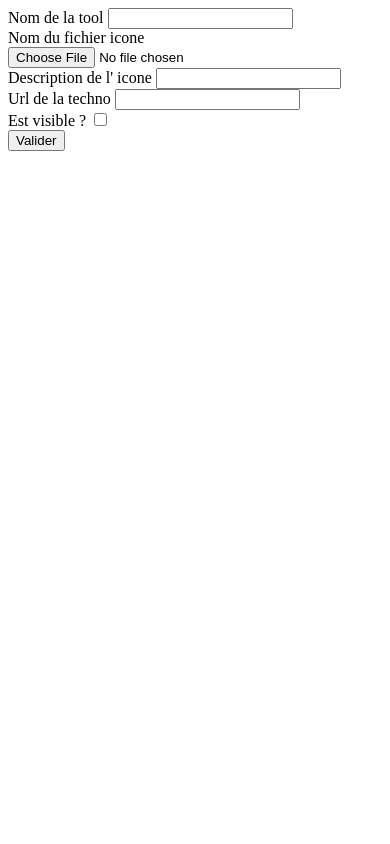
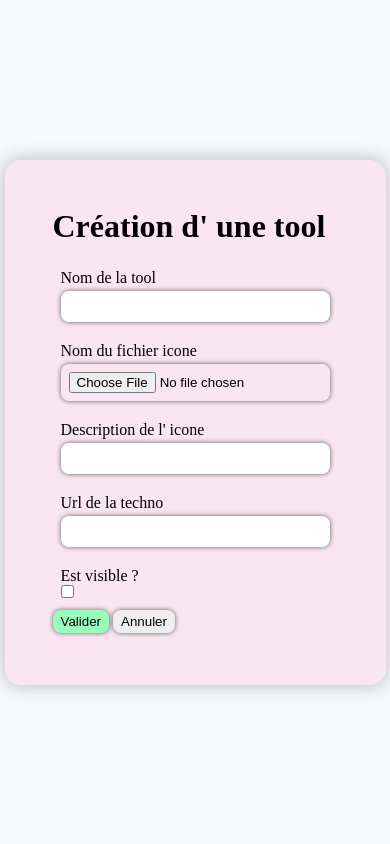
Before and after one commit to ahammer0/sitePerso, a PHP site: page /admin/edit_tools.php in a window 390 px wide. Run offline with PHP 8.4, Linux system fonts and the light colour scheme.

Commit message:
add style to edit tools and projects
add responsivness to edit modals

```diff
--- a/admin/edit_tools.php
+++ b/admin/edit_tools.php
@@ -2,7 +2,6 @@
 require_once __DIR__ . "/../dbConnect.php";
 
 if (isset($_POST) && isset($_POST["id"])) {
-
   if (!is_numeric($_POST["id"])) {
     echo ' l\'id transmis n\'est pas conforme';
     return;
@@ -14,85 +13,80 @@ if (isset($_POST) && isset($_POST["id"])) {
     "tech_id" => $id,
   ]);
   $tool = $toolStatement->fetchAll()[0];
+  $isEdit = true;
+} else {
+  $isEdit = false;
+}
 ?>
 <!DOCTYPE html>
 <html lang="fr">
 <head>
   <meta charset="UTF-8">
-  <title>Édition de la tool <?php echo $tool["name"]; ?></title>
+  <meta name="viewport" content="width=device-width, initial-scale=1.0" />
+  <meta http-equiv="X-UA-Compatible" content="IE-edge" />
+  <title>
+    <?php if ($isEdit) {
+      echo "Édition de la tool : " . $tool["name"];
+    } else {
+      echo "Création d' une tool";
+    } ?>
+  </title>
+  <link rel="stylesheet" href="../style.css" />
 </head>
-<body>
-<form action="edit_tools_submit.php" method="POST" enctype="multipart/form-data">
-  <input type="hidden" name="id" value="<?php echo $_POST["id"]; ?>"/>
-  <div>
+<body class="">
+  <div class="modalBox__background">
+    <div class="modalBox">
+      <h1 class="modalBox__element">
+        <?php if ($isEdit) {
+          echo "Édition de la tool : " . $tool["name"];
+        } else {
+          echo "Création d' une tool";
+        } ?>
+      </h1>
+      <form class="form modalBox__element" action="edit_tools_submit.php" method="POST" enctype="multipart/form-data">
+        <?php if (
+          $isEdit
+        ): ?><input type="hidden" name="id" value="<?php echo $_POST[
+  "id"
+]; ?>"/><?php endif; ?>
+        <div class="form__item">
           <label for="name">Nom de la tool</label>
-    <input type="text" name="name" value="<?php echo $tool["name"]; ?>"/>
+          <input class="input" type="text" name="name" value="<?php echo $isEdit
+            ? $tool["name"]
+            : ""; ?>"/>
         </div>
-  <div>
+        <div class="form__item">
           <label for="picture">Nom du fichier icone</label>
-    <input type="file" name="picture" />
-    <input type="hidden" name="picture" value="<?php echo $tool[
-      "picture"
-    ]; ?>"/>
+          <input class="input" type="file" name="picture" />
+          <input type="hidden" name="picture" value="<?php echo $isEdit
+            ? $tool["picture"]
+            : ""; ?>"/>
         </div>
-  <div>
+        <div class="form__item">
           <label for="alt_seo">Description de l' icone</label>
-    <input type="text" name="alt_seo" value="<?php echo $tool["alt_seo"]; ?>"/>
+          <input class="input" type="text" name="alt_seo" value="<?php echo $isEdit
+            ? $tool["alt_seo"]
+            : ""; ?>"/>
         </div>
-  <div>
+        <div class="form__item">
           <label for ="url">Url de la techno</label>
-    <input type="text" name="url" value="<?php echo $tool["url"]; ?>"/>
+          <input class="input" type="text" name="url" value="<?php echo $isEdit
+            ? $tool["url"]
+            : ""; ?>"/>
         </div>
-  <div>
+        <div class="form__item">
           <label for="is_enabled">Est visible ?</label>
-    <input type="checkbox" name="is_enabled" value="1" <?php echo $tool[
-      "is_enabled"
-    ]
+          <input type="checkbox" name="is_enabled" value="1" <?php echo $isEdit
+            ? ($tool["is_enabled"]
               ? "checked"
+              : "")
             : ""; ?>/>
         </div>
 
-  <button type="submit">Valider</button>
+        <button class="btn btn--success" type="submit">Valider</button>
+        <a href="admin.php"><button class="btn">Annuler</button></a>
+      </form>
+    </div>
+  </div>
 </body>
 </html>
-
-<?php
-} else {
-   ?>
-
-<!DOCTYPE html>
-<html lang="fr">
-<head>
-  <meta charset="UTF-8">
-  <title>Création d' une tool</title>
-</head>
-<body>
-<form action="edit_tools_submit.php" method="POST" enctype="multipart/form-data">
-  <div>
-    <label for="name">Nom de la tool</label>
-    <input type="text" name="name" />
-  </div>
-  <div>
-    <label for="picture">Nom du fichier icone</label>
-    <input type="file" name="picture"/>
-    <input type="hidden" name="picture" value=""/>
-  </div>
-  <div>
-    <label for="alt_seo">Description de l' icone</label>
-    <input type="text" name="alt_seo" />
-  </div>
-  <div>
-    <label for ="url">Url de la techno</label>
-    <input type="text" name="url" />
-  </div>
-  <div>
-    <label for="is_enabled">Est visible ?</label>
-    <input type="checkbox" name="is_enabled" value="1"/>
-  </div>
-
-  <button type="submit">Valider</button>
-</body>
-</html>
-<?php
-}
-?>
--- a/admin/login.php
+++ b/admin/login.php
@@ -30,7 +30,7 @@ require_once __DIR__ . "/../dbConnect.php";
             </nav>
         </header>
         <div class="modalBox__background">
-          <div class="modalBox">
+          <div class="modalBox flex flex-row">
           <?php if (!isset($_SESSION["LOGGED_USER"])): ?>
             <div class="modalBox__element">
               <img src="../assets/icons/dev.png" alt="">
--- a/admin/tool_picker.js
+++ b/admin/tool_picker.js
@@ -8,10 +8,10 @@ const renderPicker = ()=>{
   pickerDiv.innerHTML=""
 
   allTechList=document.createElement("div")
-  allTechList.classList.add("flex","flex-wrap","bg-primary")
+  allTechList.classList.add("flex","flex-wrap","bg-light-gray","border")
 
   usedTechList=document.createElement("div")
-  usedTechList.classList.add("flex","flex-wrap","bg-primary")
+  usedTechList.classList.add("flex","flex-wrap","bg-light-gray","border")
 
   const addTechno = (tech)=>{
     usedTechnos=[...usedTechnos,tech]
--- a/index.php
+++ b/index.php
@@ -118,7 +118,8 @@
                             Travaillons ensemble !
                         </h3>
                         <p>
-                            Vous avez un projet ? Vous souhaitez m' embaucher ?
+                            Vous avez un projet ? <br/>
+                            Vous souhaitez m' embaucher ?<br/>
                             <br />
                             J' ai hâte de vous lire.
                         </p>
@@ -171,7 +172,7 @@
                                 rows="5"
                                 required
                             ></textarea>
-                            <button class="sectionContact__form-submitButton" type="submit" >
+                            <button class="btn sectionContact__form-submitButton" type="submit" >
                                 Envoyer
                             </button>
                         </div>
--- a/style.css
+++ b/style.css
@@ -4,6 +4,9 @@
     --primary: #f9e6f0;
     --gray: #79819a;
     --light-gray: #f7f9fc;
+    --success:#99ffbb;
+    --error:#ff6666;
+    --warning:#ffd280;
 }
 a {
     text-decoration: none;
@@ -155,9 +158,14 @@ button:focus{
     height: 5rem;
     width: 5rem;
     object-fit: scale-down;
-    margin: auto;
+    margin-left: auto;
+    margin-right: auto;
 }
 .sectionTools .sectionTools__title {
+  text-align:center;
+}
+.sectionTools .sectionTools__buttons{
+  justify-self:flex-end;
 }
 
 .sectionContact {
@@ -230,7 +238,6 @@ button:focus{
 
 .sectionContact__form .sectionContact__form-submitButton {
     align-self: flex-end;
-    /* width: 4rem; */
     padding: 1rem;
     border-radius: 0.25rem;
     border: none;
@@ -253,16 +260,24 @@ footer {
     justify-content: center;
     align-items: center;
 }
+@media screen and (max-width: 1000px) {
+  .modalBox{
+    width:100%;
+    min-height:100%;
+  }
+}
 .modalBox{
   background-color:var(--primary);
-  display:flex;
-  flex-direction:row;
-  align-items:center;
-  justify-content:center;
+  /* display:flex; */
+  /* flex-direction:row; */
+  /* align-items:center; */
+  /* justify-content:center; */
   padding:2rem;
+  margin:2rem;
   border-radius: 1rem;
   box-shadow:0 0 17px 3px #0003;
 }
+
 .modalBox .modalBox__element{
   margin:1rem;
 }
@@ -271,9 +286,9 @@ footer {
   display:flex;
   justify-content:center;
   align-items:center;
-  position:relative;
+  position:absolute;
   width:100%;
-  height:100%;
+  min-height:100%;
 }
 .input{
   padding:0.5rem;
@@ -285,19 +300,47 @@ footer {
 }
 .btn{
   padding:0.25rem;
+  padding-left:0.5rem;
+  padding-right:0.5rem;
   box-shadow:0 0 5px 0 #0009;
   border-radius:0.5rem;
   border:none;
   margin-top:0.25rem;
   margin-bottom:0.25rem;
 }
+.btn.btn--success{
+  background-color:var(--success);
+}
+.btn.btn--warning{
+  background-color:var(--warning);
+}
+.btn.btn--error{
+  background-color:var(--error);
+}
 .btn:hover{
   box-shadow:0 0 9px 0 #000f;
+  transform:scale(1.05);
+}
+.btn:disabled{
+  box-shadow:none;
+  transform:none;
 }
 .btn:active{
   box-shadow: inset 0 0 5px 0 #0009;
 }
 
+.form{
+}
+.form .form__item{
+  padding:0.5rem;
+  display:flex;
+  flex-direction:column;
+  align-items:flex-start;
+}
+.form .form__item input[type="text"]{
+  width:100%;
+  box-sizing:border-box;
+}
 .flex{
   display:flex;
 }
@@ -331,4 +374,8 @@ footer {
   position:relative;
   width:100vw;
   height:100vh;
+  min-height:100vh;
 }
+.border{
+  border:solid black 1px;
+}
```
Also changed, not shown: admin/admin.php (+16 -8 lines), admin/edit_project.php (+45 -27 lines). Lines whose indentation alone changed are shown as unchanged.
